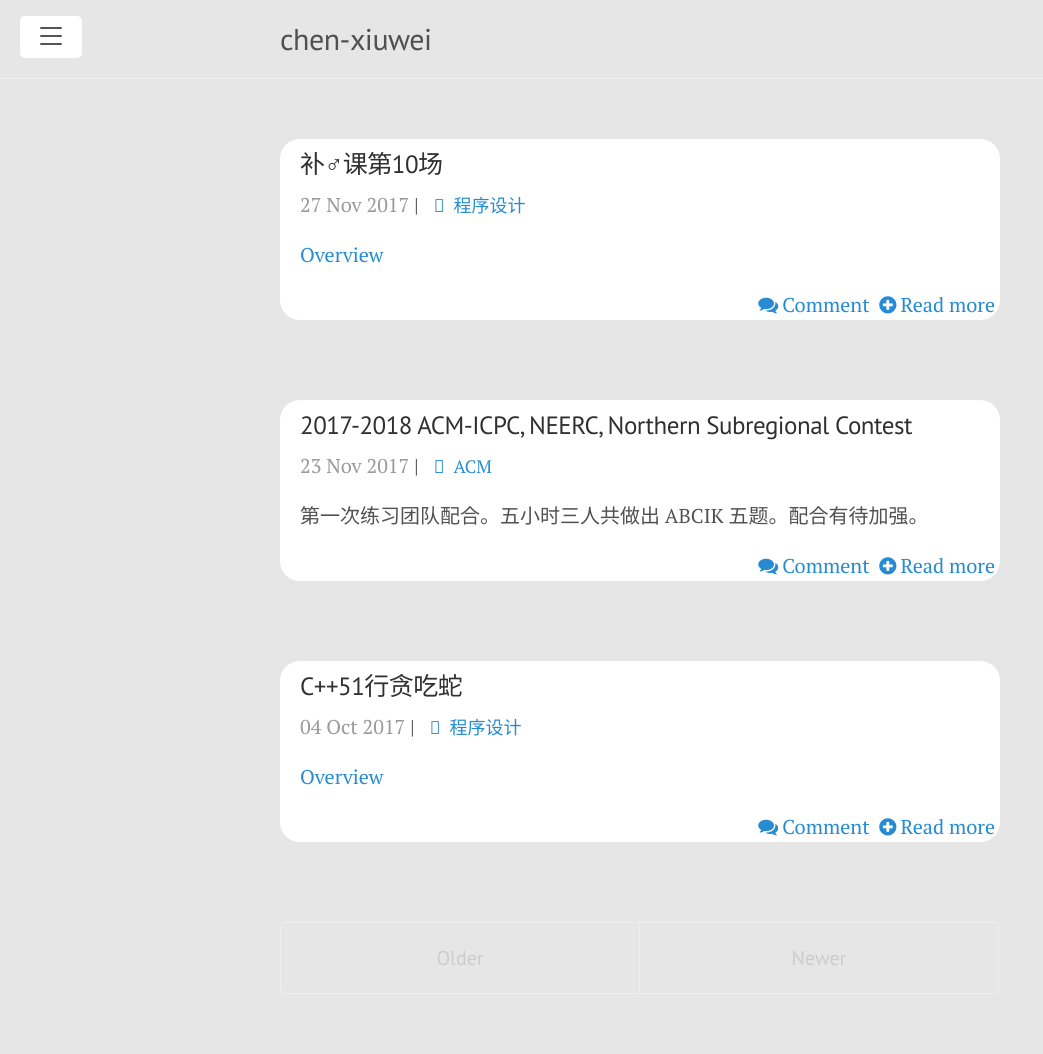
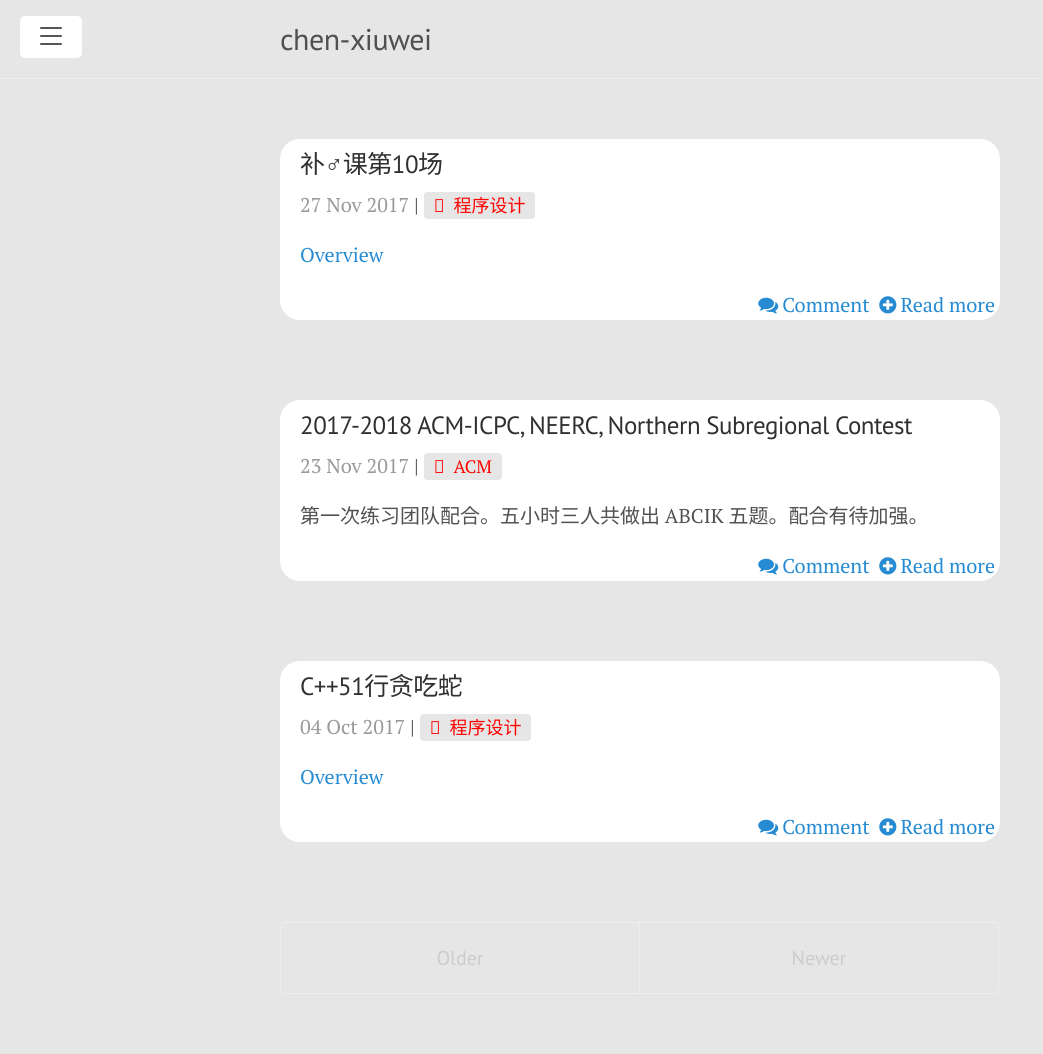
Before and after one commit to chen-xw/chen-xw.github.io, a Jekyll site: the page built from blog/index.html, in a window 1280 px wide. Shown: the whole page, without its empty margins (0-1043 px from the left). Built offline with Jekyll 4.4.1, drawn with Linux system fonts in a browser that asks for light colours; the list of posts is cut into pages by our own code; comment, search, counter and statistics services are not loaded.

Commit message:
Update lanyon.css

```diff
--- a/public/css/lanyon.css
+++ b/public/css/lanyon.css
@@ -376,9 +376,10 @@ a.sidebar-nav-item:focus {
   padding: 0 .5rem;
   margin-right: .5rem;
   border-radius: 4px;
-  color: $theme-color;
+  color: red;
   font-family: $font-sans;
   font-size: 90%;
+  background: rgb(230,230,230);
   &:before {
     content: "\f02b";
     font-family: $font-font-awesome;
```
